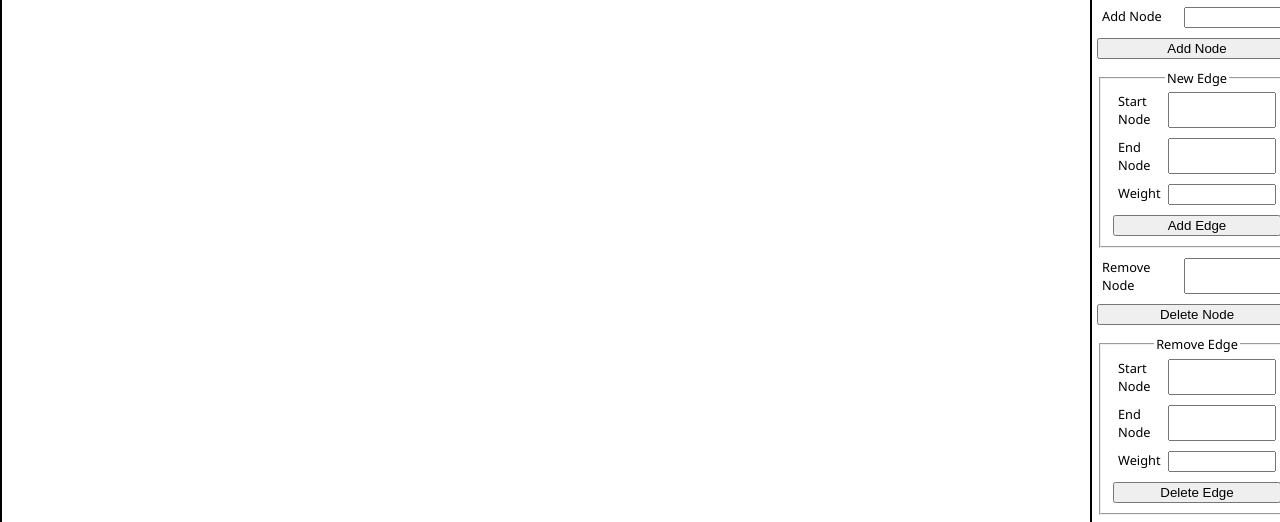
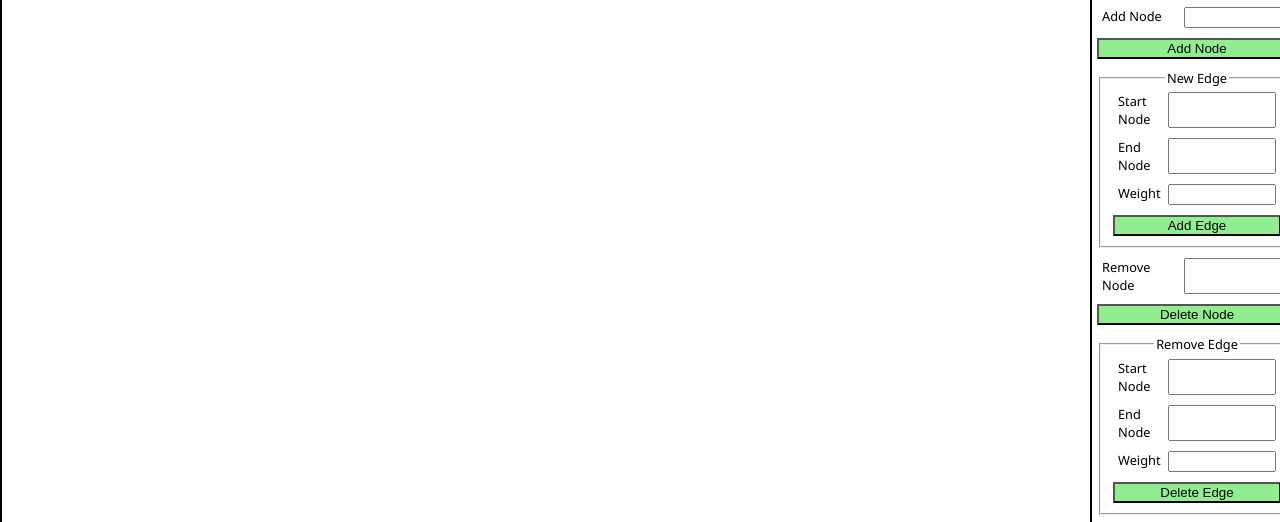
Before and after one commit to john-amiscaray/PacketRoutingAlgorithmVisualizer, a plain HTML site: page frontend/index.html in a window 1280 px wide. Shown: the part 77-599 px from the top of the page. Drawn offline with nearby package versions, Linux system fonts and the light colour scheme; a script that the page names is missing.

Commit message:
added css to buttons

```diff
--- a/frontend/styles.css
+++ b/frontend/styles.css
@@ -1,39 +1,28 @@
 :root {
-
-    font-family: 'Segoe UI', Tahoma, Geneva, Verdana, sans-serif;
-
+    font-family: "Segoe UI", Tahoma, Geneva, Verdana, sans-serif;
 }
 
 html {
-
     height: 100%;
-
 }
 
 body {
-
     margin: 0;
     height: 100%;
-
 }
 
 main {
-
     display: flex;
     flex-direction: row;
     height: 100%;
-
 }
 
 #graphics-pane {
-
     border: 2px solid black;
     width: 85%;
-
 }
 
 #controls {
-
     width: 15%;
     min-width: 200px;
     text-align: center;
@@ -41,55 +30,44 @@ main {
     flex-direction: column;
     gap: 10px;
     padding: 0 5px;
-
 }
 
 #controls header {
-
     border-bottom: 1px solid gray;
     border-top: 1px solid gray;
-
 }
 
 #controls header:first-child {
-
     border-top: none;
-
 }
 
 #controls fieldset {
-
     display: flex;
     flex-direction: column;
     gap: 10px;
-
 }
 
 #controls fieldset legend {
-
     font-size: 0.8rem;
-
 }
 
 .input-container {
-
     display: flex;
     gap: 5px;
     text-align: left;
     font-size: 1rem;
     padding: 0 5px;
-
 }
 
 .input-container input {
-
     width: 100px;
     margin-left: auto;
-
 }
 
 .input-container label {
+    font-size: 0.8rem;
+}
 
-    font-size: 0.8rem;
-
+button {
+    background-color: lightgreen;
 }
```
